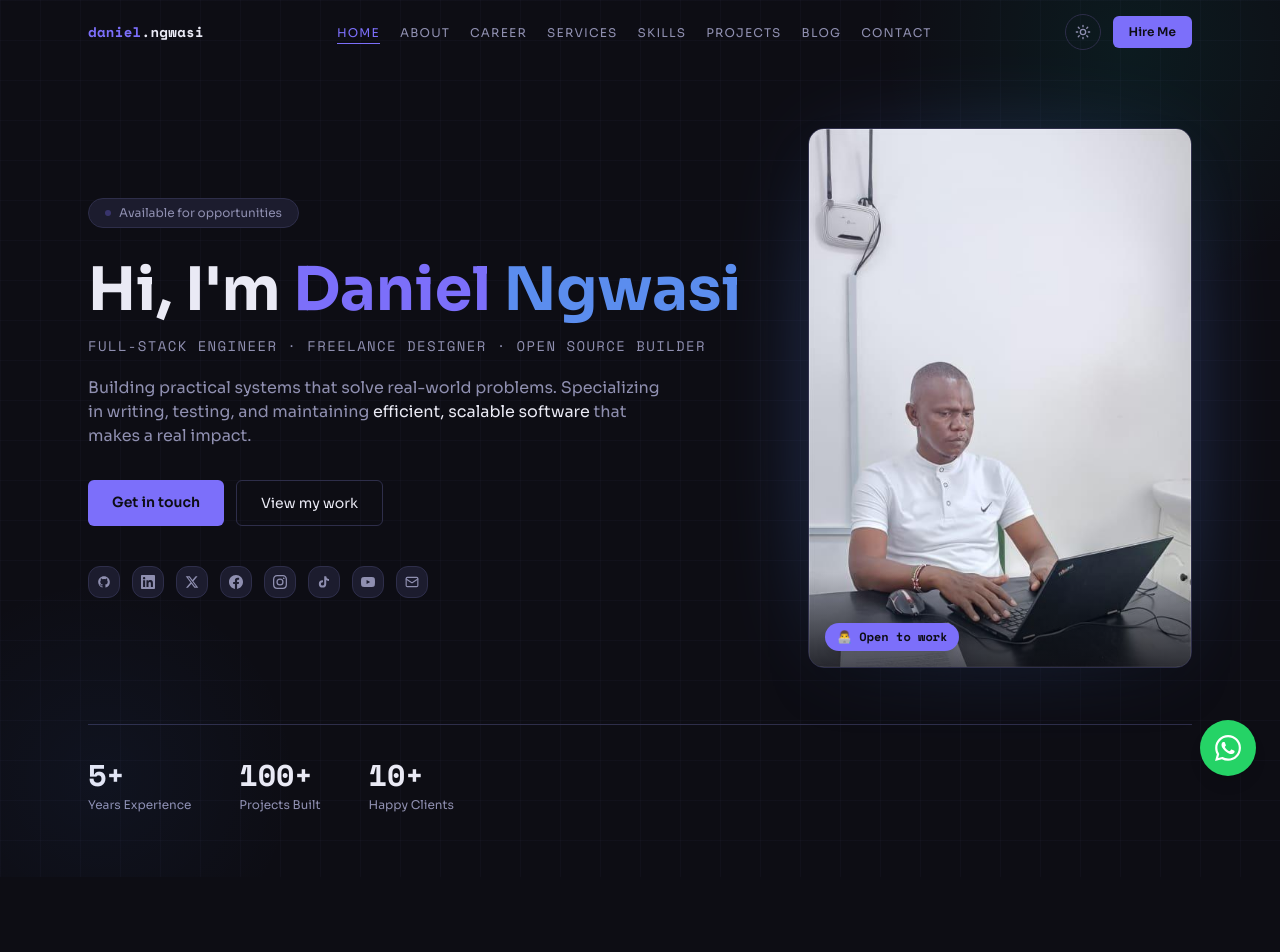
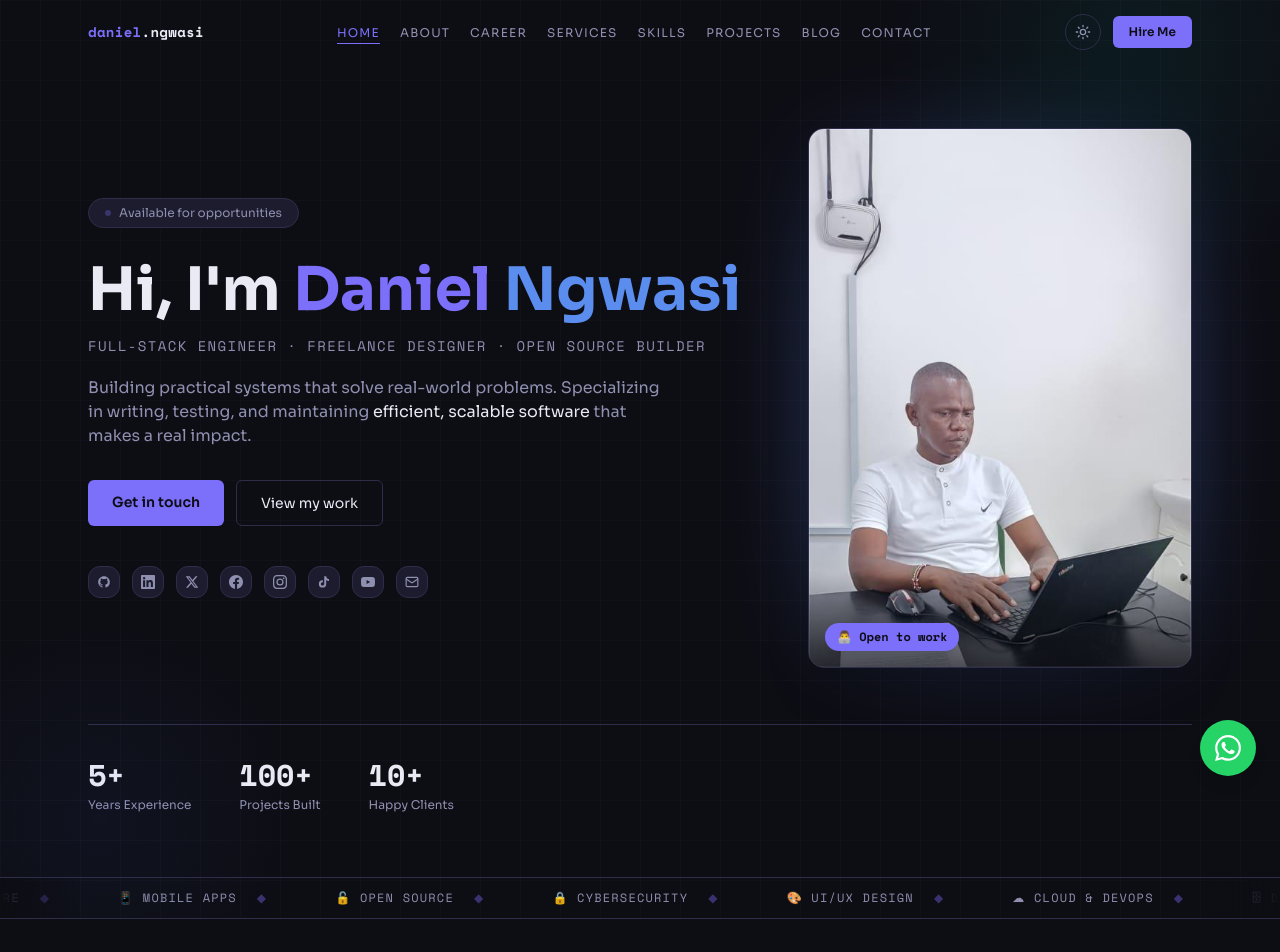
Before and after one commit to Dantechdevs/ngwasidaniel, a Next.js app: page / in a window 1280 px wide. Shown: the top 952 px of the page. Built offline with nearby package versions, Linux system fonts and the light colour scheme.

Commit message:
updated Hero section

```diff
--- a/src/components/Hero.tsx
+++ b/src/components/Hero.tsx
@@ -4,10 +4,12 @@ import { siteData } from '@/data/siteData'
 import SocialIcons from './SocialIcons'
 
 export default function Hero() {
+  const marqueeItems = [...siteData.marquee, ...siteData.marquee]
+
   return (
     <section
       id="hero"
-      className="min-h-screen flex items-center pt-16 relative overflow-hidden grid-bg"
+      className="min-h-screen flex flex-col justify-center pt-16 relative overflow-hidden grid-bg"
     >
       {/* Radial glows */}
       <div className="absolute top-[-200px] right-[-100px] w-[500px] h-[500px] rounded-full pointer-events-none"
@@ -64,7 +66,7 @@ export default function Hero() {
             </div>
           </div>
 
-          {/* RIGHT — photo, large natural style like reference */}
+          {/* RIGHT — photo */}
           <div className="shrink-0 relative">
             {/* Glow behind image */}
             <div className="absolute inset-0 rounded-2xl blur-2xl opacity-30 pointer-events-none"
@@ -107,6 +109,45 @@ export default function Hero() {
           ))}
         </div>
       </div>
+
+      {/* ── Marquee ── */}
+      <div className="relative w-full overflow-hidden py-3 mt-auto"
+        style={{ borderTop: '1px solid var(--border)', borderBottom: '1px solid var(--border)' }}>
+
+        {/* Left fade */}
+        <div className="pointer-events-none absolute left-0 top-0 h-full w-20 z-10"
+          style={{ background: 'linear-gradient(to right, var(--bg, #0a0a0a), transparent)' }} />
+        {/* Right fade */}
+        <div className="pointer-events-none absolute right-0 top-0 h-full w-20 z-10"
+          style={{ background: 'linear-gradient(to left, var(--bg, #0a0a0a), transparent)' }} />
+
+        <div
+          className="flex w-max"
+          style={{
+            animation: 'hero-marquee 35s linear infinite',
+          }}
+          onMouseEnter={e => ((e.currentTarget as HTMLDivElement).style.animationPlayState = 'paused')}
+          onMouseLeave={e => ((e.currentTarget as HTMLDivElement).style.animationPlayState = 'running')}
+        >
+          {marqueeItems.map((item, i) => (
+            <span
+              key={i}
+              className="mx-6 whitespace-nowrap text-xs font-mono uppercase tracking-widest"
+              style={{ color: 'var(--muted)' }}
+            >
+              {item}
+              <span className="mx-5" style={{ color: 'var(--cyan)', opacity: 0.4 }}>◆</span>
+            </span>
+          ))}
+        </div>
+      </div>
+
+      <style>{`
+        @keyframes hero-marquee {
+          from { transform: translateX(0); }
+          to   { transform: translateX(-50%); }
+        }
+      `}</style>
     </section>
   )
 }
```
